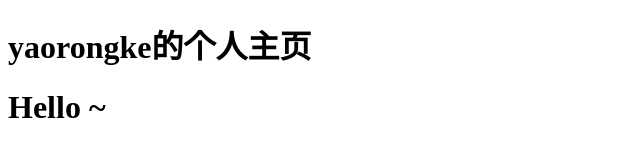
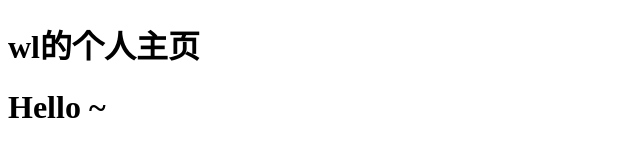
Before and after one commit to NothingOnYouWl/NothingOnYouWl.github.io, a plain HTML site: page index.html in a window 1280 px wide. Shown: the whole page, without its empty margins (0-640 px from the left). Drawn offline with Linux system fonts and the light colour scheme.

Commit message:
Update index.html

```diff
--- a/index.html
+++ b/index.html
@@ -2,10 +2,10 @@
 <html lang="en">
 <head>
     <meta charset="UTF-8">
-    <title>yaorongke</title>
+    <title>wl</title>
 </head>
 <body>
-    <h1>yaorongke的个人主页</h1>
+    <h1>wl的个人主页</h1>
     <h1>Hello ~</h1>
 </body>
 </html>
```
